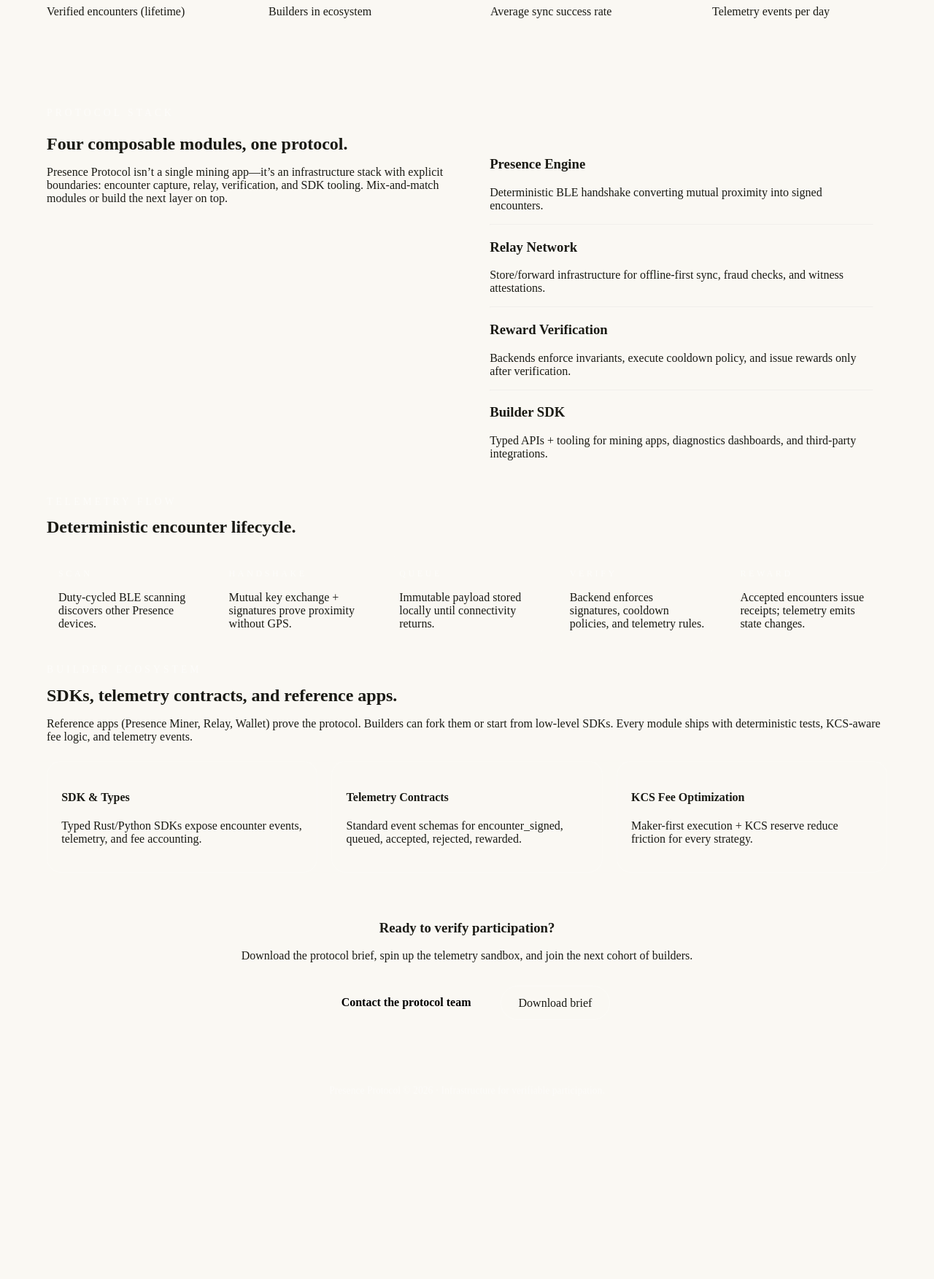
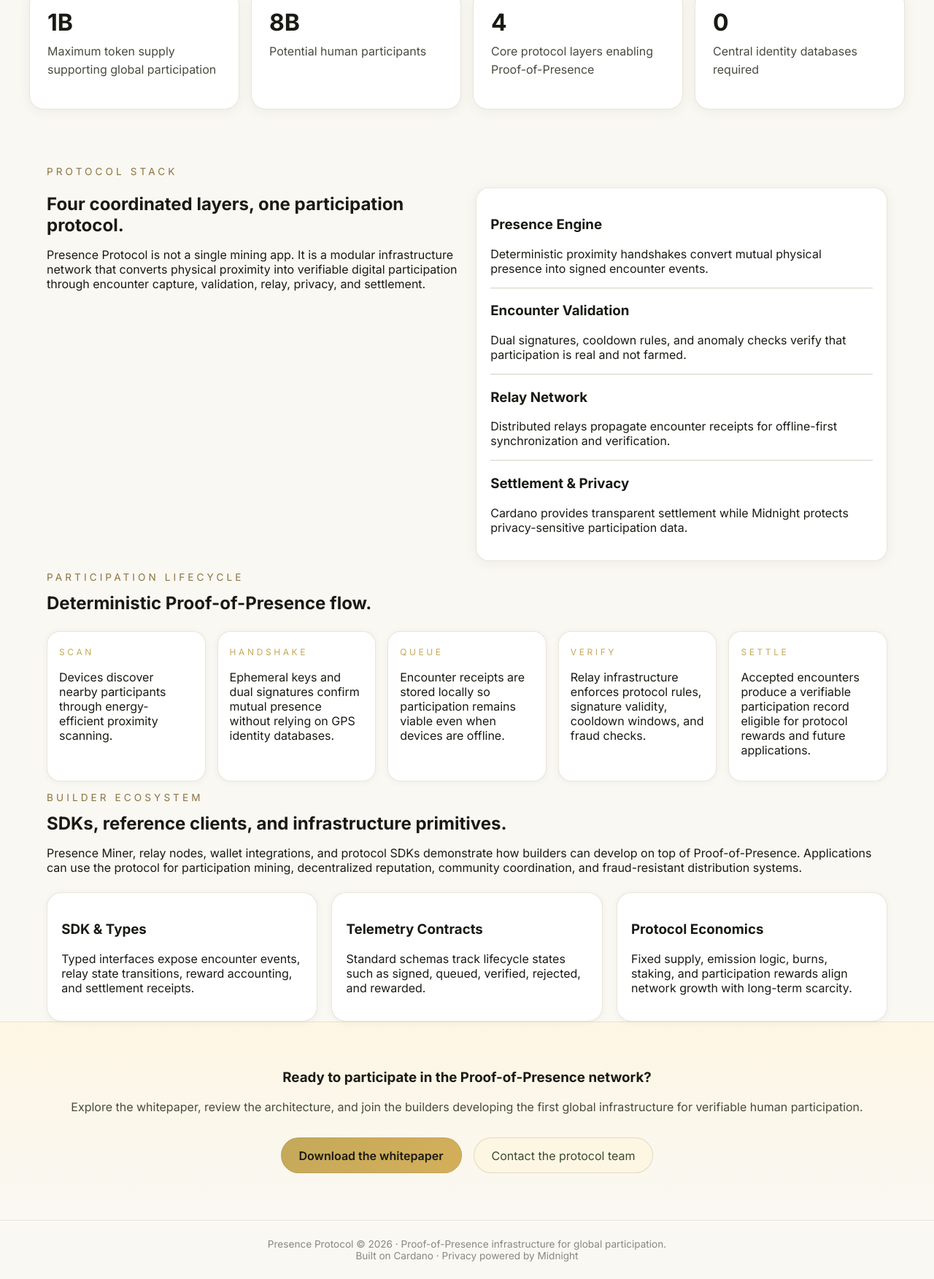
Before and after one commit to joskosestan-CheifOptimalist/presenceprotocol-landing, a plain HTML site: page index.html in a window 1280 px wide. Shown: the part 592-2345 px from the top of the page at 73% size. Before the commit the page ends 2127 px from the top, so only its background shows below. Drawn offline with Linux system fonts and the light colour scheme.

Commit message:
Rewrite landing page body copy

```diff
--- a/index.html
+++ b/index.html
@@ -38,12 +38,21 @@
   --future: #6B7FBB;
   --future-bg-start: #F0F4FF;
   --future-bg-end: #E8EEFF;
+
+  --bg: var(--cream);
+  --card: var(--white);
+  --border: rgba(139,115,64,0.18);
+  --text: var(--dark);
+  --text-dim: var(--mid);
+  --accent: var(--gold-light);
 }
     * { box-sizing: border-box; }
     body {
-  background: var(--cream);
-  color: var(--dark);
-}
+      margin: 0;
+      background: var(--cream);
+      color: var(--dark);
+      font-family: "Inter", system-ui, -apple-system, sans-serif;
+    }
     main { min-height: 100vh; }
     a { text-decoration: none; }
     .container {
@@ -60,7 +69,7 @@
     .hero small {
       text-transform: uppercase;
       letter-spacing: 0.3em;
-      color: rgba(255,255,255,0.6);
+      color: var(--gold-light);
     }
     .hero h1 {
       font-size: clamp(2.5rem, 5vw, 4rem);
@@ -68,7 +77,7 @@
     }
     .hero p {
       max-width: 720px;
-      color: var(--text-dim);
+      color: var(--mid);
       line-height: 1.6;
     }
     .hero-buttons {
@@ -78,15 +87,17 @@
       margin-top: 1rem;
     }
     .btn-primary {
-      background: var(--text);
-      color: #000;
+      background: linear-gradient(135deg, var(--gold-light), var(--gold-bright));
+      color: var(--dark);
       padding: 0.85rem 1.5rem;
       border-radius: 999px;
       font-weight: 600;
+      border: 1px solid rgba(139,115,64,0.18);
     }
     .btn-secondary {
-      border: 1px solid rgba(255,255,255,0.3);
-      color: var(--text);
+      border: 1px solid rgba(139,115,64,0.22);
+      color: var(--olive);
+      background: var(--gold-pale);
       padding: 0.85rem 1.5rem;
       border-radius: 999px;
     }
@@ -97,13 +108,14 @@
       margin-top: 3rem;
     }
     .stat-card {
-      background: var(--card);
+      background: var(--white);
       border: 1px solid var(--border);
       border-radius: 20px;
       padding: 1.5rem;
+      box-shadow: 0 2px 16px rgba(61,74,46,0.08);
     }
     .stat-card h3 { margin: 0; font-size: 2rem; }
-    .stat-card p { margin-top: 0.5rem; color: var(--text-dim); }
+    .stat-card p { margin-top: 0.5rem; color: var(--mid); }
 
     section {
       padding: 3.5rem 0;
@@ -111,7 +123,7 @@
     .section-heading {
       text-transform: uppercase;
       letter-spacing: 0.3em;
-      color: rgba(255,255,255,0.6);
+      color: var(--gold);
       font-size: 0.85rem;
     }
     h2 { margin: 0.5rem 0 1rem; }
@@ -122,10 +134,11 @@
       align-items: start;
     }
     .module-card {
-      background: var(--card);
+      background: var(--white);
       border: 1px solid var(--border);
       border-radius: 18px;
       padding: 1.2rem;
+      box-shadow: 0 2px 16px rgba(61,74,46,0.08);
     }
 
     .flow-grid {
@@ -138,13 +151,14 @@
       border: 1px solid var(--border);
       border-radius: 18px;
       padding: 1rem;
-      background: rgba(255,255,255,0.03);
+      background: var(--white);
+      box-shadow: 0 1px 10px rgba(61,74,46,0.06);
     }
     .flow-card span {
       text-transform: uppercase;
       letter-spacing: 0.3em;
       font-size: 0.75rem;
-      color: rgba(255,255,255,0.6);
+      color: var(--gold-light);
     }
 
     .builder-grid {
@@ -154,26 +168,29 @@
       margin-top: 1.5rem;
     }
     .builder-card {
-      background: rgba(255,255,255,0.05);
-      border: 1px solid rgba(255,255,255,0.15);
+      background: var(--white);
+      border: 1px solid var(--border);
       border-radius: 20px;
       padding: 1.2rem;
+      box-shadow: 0 1px 10px rgba(61,74,46,0.06);
     }
 
     .cta {
       text-align: center;
       padding: 4rem 1.5rem;
-      border-top: 1px solid rgba(255,255,255,0.1);
+      border-top: 1px solid rgba(139,115,64,0.16);
+      background: linear-gradient(180deg, var(--gold-pale), var(--cream));
     }
     .cta h3 { margin-top: 0; }
-    .cta p { color: var(--text-dim); margin-bottom: 2rem; }
+    .cta p { color: var(--mid); margin-bottom: 2rem; }
 
     footer {
       text-align: center;
       padding: 1.5rem;
-      color: rgba(255,255,255,0.5);
-      border-top: 1px solid rgba(255,255,255,0.1);
+      color: var(--gray);
+      border-top: 1px solid rgba(139,115,64,0.14);
       font-size: 0.85rem;
+      background: var(--cream);
     }
   </style>
 </head>
@@ -181,31 +198,32 @@
   <main>
     <section class="hero container">
       <small>Presence Protocol</small>
-      <h1>Proof-of-participation infrastructure for real-world encounters.</h1>
+      <h1>Proof-of-Presence infrastructure for verifiable human participation.</h1>
       <p>
-        Presence Protocol turns mutual proximity into verifiable primitives. Every encounter is dual-signed,
-        queued offline, verified on infrastructure-grade backends, and surfaced to builders through a clean telemetry contract.
+        Presence Protocol transforms real-world encounters between people into cryptographically verifiable events.
+        Through privacy-preserving proximity proofs, decentralized relay infrastructure, and settlement on Cardano with
+        Midnight privacy, the protocol establishes a new primitive: <strong>Proof-of-Presence</strong>.
       </p>
       <div class="hero-buttons">
-        <a class="btn-primary" href="#builders">Join the builder program</a>
-        <a class="btn-secondary" href="#docs">Download protocol brief</a>
+        <a class="btn-primary" href="/whitepaper">Read the whitepaper</a>
+        <a class="btn-secondary" href="#builders">Explore the protocol stack</a>
       </div>
       <div class="stats">
         <div class="stat-card">
-          <h3>12.4M+</h3>
-          <p>Verified encounters (lifetime)</p>
+          <h3>1B</h3>
+          <p>Maximum token supply supporting global participation</p>
         </div>
         <div class="stat-card">
-          <h3>380+</h3>
-          <p>Builders in ecosystem</p>
+          <h3>8B</h3>
+          <p>Potential human participants</p>
         </div>
         <div class="stat-card">
-          <h3>99.3%</h3>
-          <p>Average sync success rate</p>
+          <h3>4</h3>
+          <p>Core protocol layers enabling Proof-of-Presence</p>
         </div>
         <div class="stat-card">
-          <h3>57M</h3>
-          <p>Telemetry events per day</p>
+          <h3>0</h3>
+          <p>Central identity databases required</p>
         </div>
       </div>
     </section>
@@ -214,94 +232,100 @@
       <p class="section-heading">Protocol stack</p>
       <div class="grid-2">
         <div>
-          <h2>Four composable modules, one protocol.</h2>
+          <h2>Four coordinated layers, one participation protocol.</h2>
           <p>
-            Presence Protocol isn’t a single mining app—it’s an infrastructure stack with explicit boundaries:
-            encounter capture, relay, verification, and SDK tooling. Mix-and-match modules or build the next layer on top.
+            Presence Protocol is not a single mining app. It is a modular infrastructure network that converts
+            physical proximity into verifiable digital participation through encounter capture, validation, relay,
+            privacy, and settlement.
           </p>
         </div>
         <div class="module-card">
           <h3>Presence Engine</h3>
-          <p>Deterministic BLE handshake converting mutual proximity into signed encounters.</p>
-          <hr style="border-color: rgba(255,255,255,0.1); margin: 1rem 0;">
+          <p>Deterministic proximity handshakes convert mutual physical presence into signed encounter events.</p>
+          <hr style="border-color: rgba(139,115,64,0.14); margin: 1rem 0;">
+          <h3>Encounter Validation</h3>
+          <p>Dual signatures, cooldown rules, and anomaly checks verify that participation is real and not farmed.</p>
+          <hr style="border-color: rgba(139,115,64,0.14); margin: 1rem 0;">
           <h3>Relay Network</h3>
-          <p>Store/forward infrastructure for offline-first sync, fraud checks, and witness attestations.</p>
-          <hr style="border-color: rgba(255,255,255,0.1); margin: 1rem 0;">
-          <h3>Reward Verification</h3>
-          <p>Backends enforce invariants, execute cooldown policy, and issue rewards only after verification.</p>
-          <hr style="border-color: rgba(255,255,255,0.1); margin: 1rem 0;">
-          <h3>Builder SDK</h3>
-          <p>Typed APIs + tooling for mining apps, diagnostics dashboards, and third-party integrations.</p>
+          <p>Distributed relays propagate encounter receipts for offline-first synchronization and verification.</p>
+          <hr style="border-color: rgba(139,115,64,0.14); margin: 1rem 0;">
+          <h3>Settlement &amp; Privacy</h3>
+          <p>Cardano provides transparent settlement while Midnight protects privacy-sensitive participation data.</p>
         </div>
       </div>
     </section>
 
     <section class="container">
-      <p class="section-heading">Telemetry flow</p>
-      <h2>Deterministic encounter lifecycle.</h2>
+      <p class="section-heading">Participation lifecycle</p>
+      <h2>Deterministic Proof-of-Presence flow.</h2>
       <div class="flow-grid">
         <div class="flow-card">
           <span>Scan</span>
-          <p>Duty-cycled BLE scanning discovers other Presence devices.</p>
+          <p>Devices discover nearby participants through energy-efficient proximity scanning.</p>
         </div>
         <div class="flow-card">
           <span>Handshake</span>
-          <p>Mutual key exchange + signatures prove proximity without GPS.</p>
+          <p>Ephemeral keys and dual signatures confirm mutual presence without relying on GPS identity databases.</p>
         </div>
         <div class="flow-card">
           <span>Queue</span>
-          <p>Immutable payload stored locally until connectivity returns.</p>
+          <p>Encounter receipts are stored locally so participation remains viable even when devices are offline.</p>
         </div>
         <div class="flow-card">
           <span>Verify</span>
-          <p>Backend enforces signatures, cooldown policies, and telemetry rules.</p>
+          <p>Relay infrastructure enforces protocol rules, signature validity, cooldown windows, and fraud checks.</p>
         </div>
         <div class="flow-card">
-          <span>Reward</span>
-          <p>Accepted encounters issue receipts; telemetry emits state changes.</p>
+          <span>Settle</span>
+          <p>Accepted encounters produce a verifiable participation record eligible for protocol rewards and future applications.</p>
         </div>
       </div>
     </section>
 
-    <section id="builders" class="container">
+    <section class="container" id="builders">
       <p class="section-heading">Builder ecosystem</p>
-      <h2>SDKs, telemetry contracts, and reference apps.</h2>
+      <h2>SDKs, reference clients, and infrastructure primitives.</h2>
       <p>
-        Reference apps (Presence Miner, Relay, Wallet) prove the protocol. Builders can fork them or start from low-level SDKs.
-        Every module ships with deterministic tests, KCS-aware fee logic, and telemetry events.
+        Presence Miner, relay nodes, wallet integrations, and protocol SDKs demonstrate how builders can develop on top
+        of Proof-of-Presence. Applications can use the protocol for participation mining, decentralized reputation,
+        community coordination, and fraud-resistant distribution systems.
       </p>
       <div class="builder-grid">
         <div class="builder-card">
-          <h4>SDK & Types</h4>
-          <p>Typed Rust/Python SDKs expose encounter events, telemetry, and fee accounting.</p>
+          <h3>SDK &amp; Types</h3>
+          <p>Typed interfaces expose encounter events, relay state transitions, reward accounting, and settlement receipts.</p>
         </div>
         <div class="builder-card">
-          <h4>Telemetry Contracts</h4>
-          <p>Standard event schemas for encounter_signed, queued, accepted, rejected, rewarded.</p>
+          <h3>Telemetry Contracts</h3>
+          <p>Standard schemas track lifecycle states such as signed, queued, verified, rejected, and rewarded.</p>
         </div>
         <div class="builder-card">
-          <h4>KCS Fee Optimization</h4>
-          <p>Maker-first execution + KCS reserve reduce friction for every strategy.</p>
+          <h3>Protocol Economics</h3>
+          <p>Fixed supply, emission logic, burns, staking, and participation rewards align network growth with long-term scarcity.</p>
         </div>
       </div>
     </section>
 
-    <section id="docs" class="cta">
-      <h3>Ready to verify participation?</h3>
-      <p>Download the protocol brief, spin up the telemetry sandbox, and join the next cohort of builders.</p>
+    <section class="cta">
+      <h3>Ready to participate in the Proof-of-Presence network?</h3>
+      <p>
+        Explore the whitepaper, review the architecture, and join the builders developing the first global infrastructure
+        for verifiable human participation.
+      </p>
       <div class="hero-buttons" style="justify-content:center;">
-        <a class="btn-primary" href="mailto:hello@presenceprotocol.ai">Contact the protocol team</a>
-        <a class="btn-secondary" href="/protocol-brief.pdf">Download brief</a>
+        <a class="btn-primary" href="/whitepaper">Download the whitepaper</a>
+        <a class="btn-secondary" href="mailto:hello@presenceprotocol.io">Contact the protocol team</a>
       </div>
     </section>
   </main>
 
   <footer>
-    Presence Protocol © <span id="year"></span> · Infrastructure for verifiable participation.
+    Presence Protocol © <span id="year"></span> · Proof-of-Presence infrastructure for global participation.<br>
+    Built on Cardano · Privacy powered by Midnight
   </footer>
 
   <script>
-    document.getElementById('year').textContent = new Date().getFullYear();
+    document.getElementById("year").textContent = new Date().getFullYear();
   </script>
 </body>
 </html>
```
